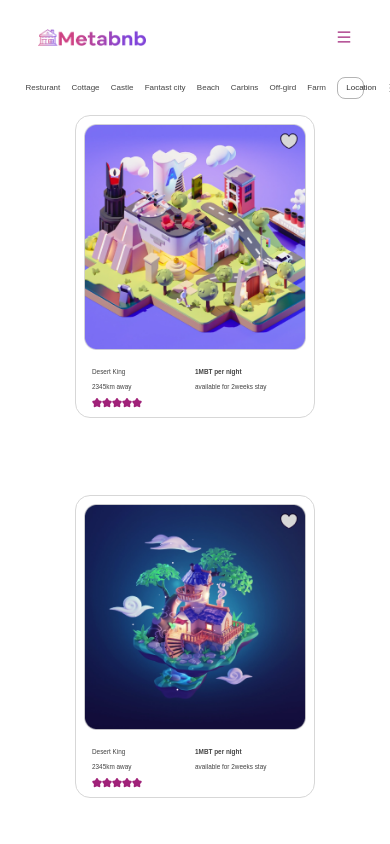
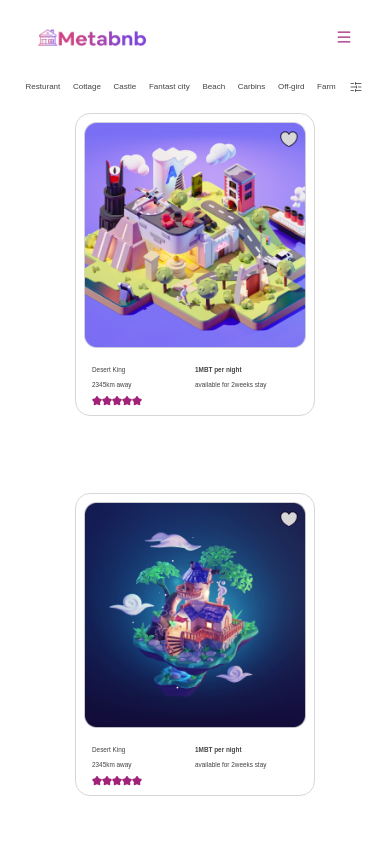
Before and after one commit to anita-ay/metabnb, a React (Create React App) app: page /place in a window 390 px wide. Shown: the top 844 px of the page. Built offline with nearby package versions, Linux system fonts and the light colour scheme; a web font is replaced by a local one.

Commit message:
final commit

```diff
--- a/src/Pages/place.scss
+++ b/src/Pages/place.scss
@@ -13,11 +13,9 @@
 .mininav-btn {
   display: flex;
   align-items: center;
-  gap: 1.5rem;
-  // justify-content: space-between;
+  justify-content: space-between;
   width: 8%;
   padding: 0.5rem 1rem;
-  border: none;
   background-color: #fff;
   border: 1px solid #b4b4b4;
   border-radius: 8px;
@@ -32,3 +30,26 @@
   display: inline-block;
   width: 1.5rem;
 }
+
+@media (max-width: 54em) {
+  .mininav-btn {
+    width: 4%;
+    justify-content: center;
+  }
+
+  .btn-text {
+    display: none;
+  }
+}
+
+@media (max-width: 35em) {
+  .mininav-btn {
+    border: none;
+  }
+}
+
+@media (max-width: 22em) {
+  .miniNav {
+    display: none;
+  }
+}
```
